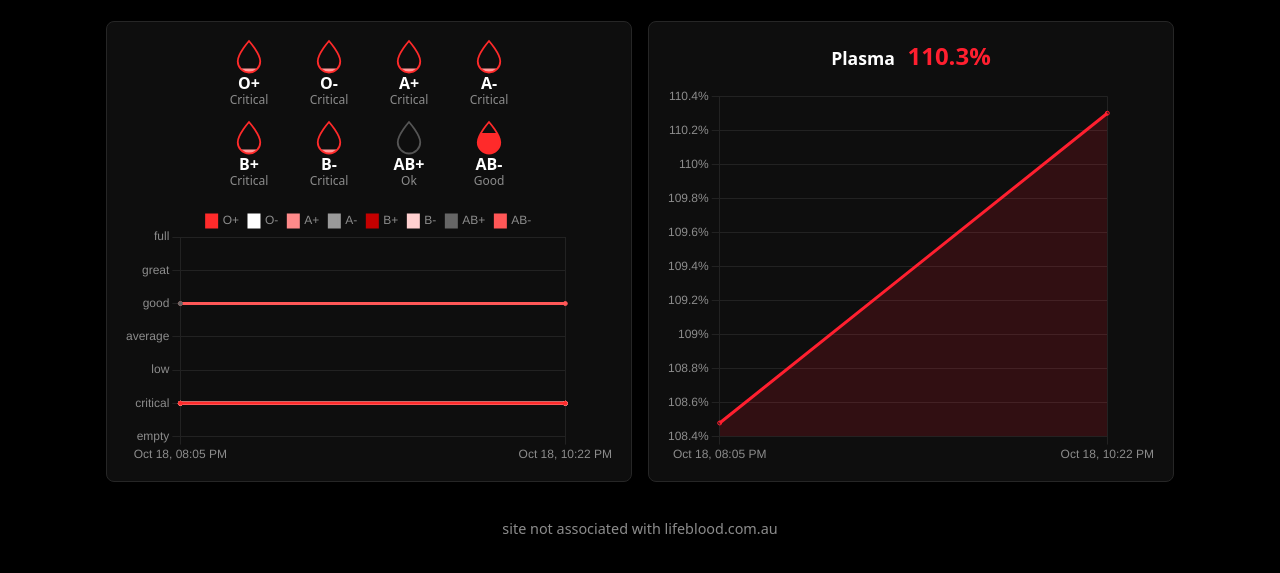
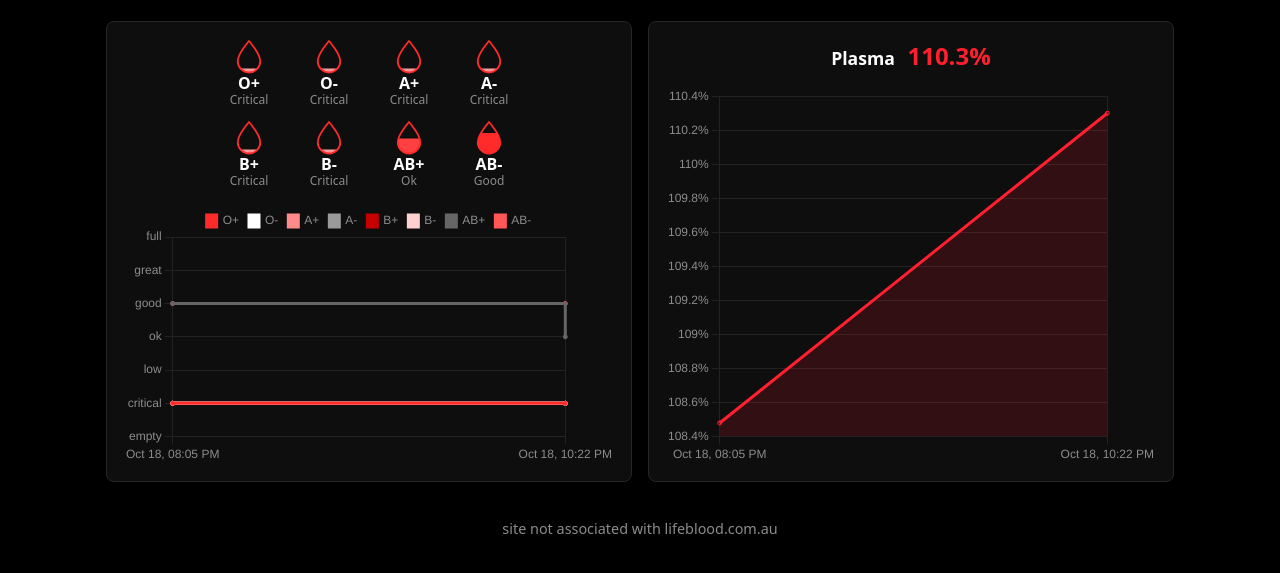
Before and after one commit to freidx/lifeblood-graph, a plain HTML site: page docs/index.html in a window 1280 px wide. Shown: the part 103-676 px from the top of the page. Drawn offline with nearby package versions, Linux system fonts and the light colour scheme.

Commit message:
Corrected guess of 'average' to 'ok', also added a yap that barely makes sense

```diff
--- a/docs/index.html
+++ b/docs/index.html
@@ -133,11 +133,20 @@
   <p class="muted">site not associated with lifeblood.com.au</p>
 
   <script>
-    // note: there's also plasma.appeal-mode, .need-more .okay and .good, currently just using public %, 100% isn't full drop though so 125-150% to be "full"?
+    // note: there's also plasma.appeal-mode, .need-more .okay and .good styles, currently just using public %, 100% isn't full drop though so 125-150% to be "full"?
+    // the slightly annoying thing is that plasma with a style good is good label but blood with a style good is great lol, they look the exact same
 
-    // fix: levels are guessed, "full" is before "great" in styles so I might be wrong
-    // known valid levels: <-> critical <-> good <->
-    const LEVELS = ["empty", "critical", "low", "average", "good", "great", "full"];
+    // labels guessed from classes, hence WIP
+    // label ; class
+      // empty = ?
+      // critical = appeal-mode
+      // low = ?
+      // ok = good
+      // good = great
+      // great = ?
+      // full = ?
+    // unconfirmed style level guesses: empty, low, great, full
+    const LEVELS = ["empty", "critical", "low", "ok", "good", "great", "full"];
     const SHADES = ["#3a3a3a", "#ff9a9a", "#ff6666", "#ff4040", "#ff2a2a", "#f01020", "#e00018"];
     const LINES = ["#ff2b2b", "#ffffff", "#ff8a8a", "#9a9a9a", "#c40000", "#ffd0d0", "#666666", "#ff5757"];
     const DROP = "M12 2C12 2 4.5 10.5 4.5 15.5a7.5 7.5 0 0 0 15 0C19.5 10.5 12 2 12 2z";
```
